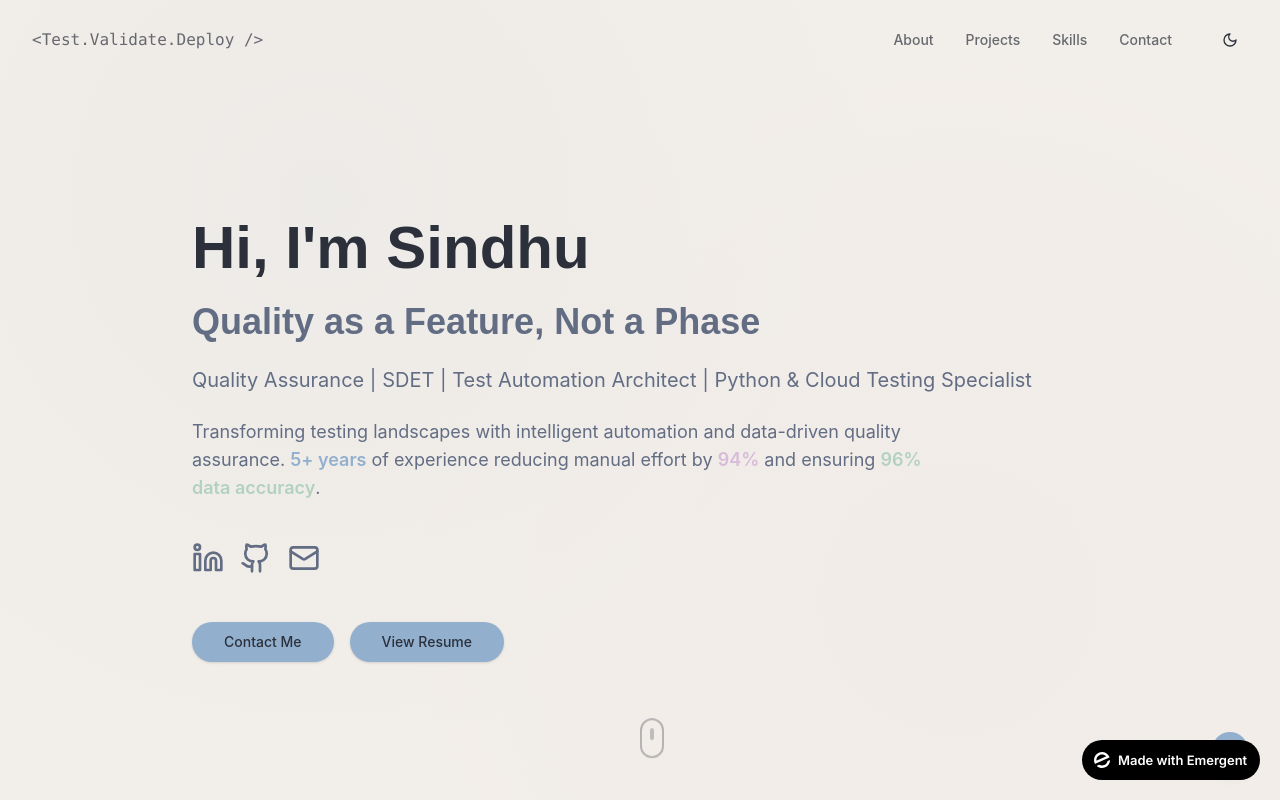
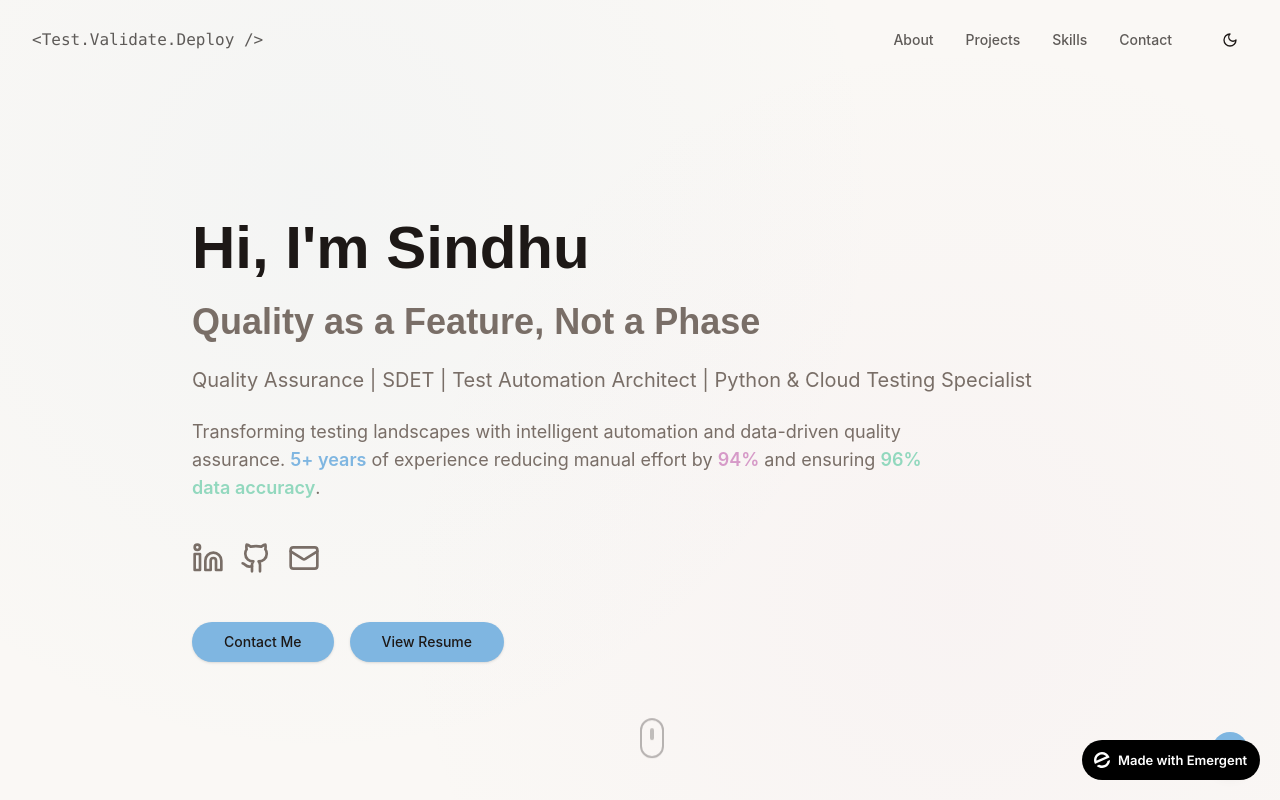
Before and after one commit to sindhusundararajan/sindhusundararajan.github.io, a React (Create React App) app in the folder frontend/: page / in a window 1280 px wide. Shown: the top 800 px of the page. Built offline with nearby package versions, Linux system fonts and the light colour scheme.

Commit message:
auto-commit for cfe61cd0-5000-4106-8af1-9084615d993b

```diff
--- a/frontend/src/index.css
+++ b/frontend/src/index.css
@@ -7,41 +7,41 @@
 
 @layer base {
   :root {
-    /* Light Mode - Beige & Pastels */
-    --background: 35 25% 93%; /* #F5F1E8 */
-    --foreground: 220 15% 20%; /* Dark text */
-    --card: 0 0% 100%; /* White cards */
-    --card-foreground: 220 15% 20%;
+    /* Light Mode - Brighter Pastel Colors with Better Contrast */
+    --background: 36 33% 97%; /* #FAF6EF - Lighter warm beige */
+    --foreground: 20 15% 10%; /* #1A1614 - Very dark brown/black for main text */
+    --card: 0 0% 100%; /* #FFFFFF - Pure white cards */
+    --card-foreground: 20 15% 10%; /* #1A1614 */
     --popover: 0 0% 100%;
-    --popover-foreground: 220 15% 20%;
-    --primary: 210 38% 69%; /* Blue #A8C5DA */
-    --primary-foreground: 220 15% 20%;
-    --secondary: 300 27% 79%; /* Purple #D4A5C4 */
-    --secondary-foreground: 220 15% 20%;
-    --accent: 145 26% 76%; /* Mint #B5D4C6 */
-    --accent-foreground: 220 15% 20%;
-    --destructive: 0 84.2% 60.2%;
+    --popover-foreground: 20 15% 10%;
+    --primary: 206 62% 69%; /* #7AB8E8 - Brighter pastel blue */
+    --primary-foreground: 20 15% 10%;
+    --secondary: 314 42% 72%; /* #C97DB8 - Brighter pastel purple */
+    --secondary-foreground: 20 15% 10%;
+    --accent: 158 47% 71%; /* #8FD9B8 - Brighter pastel mint */
+    --accent-foreground: 20 15% 10%;
+    --destructive: 0 70% 70%;
     --destructive-foreground: 0 0% 98%;
-    --muted: 35 25% 88%;
-    --muted-foreground: 220 15% 45%;
-    --border: 35 20% 85%;
-    --input: 35 20% 85%;
-    --ring: 210 38% 69%;
-    --chart-1: 210 38% 69%; /* Blue */
-    --chart-2: 300 27% 79%; /* Purple */
-    --chart-3: 145 26% 76%; /* Mint */
-    --chart-4: 25 73% 81%; /* Peach #F4C7AB */
+    --muted: 36 20% 90%;
+    --muted-foreground: 24 8% 44%; /* #726B64 - Medium gray for tertiary text */
+    --border: 36 20% 85%;
+    --input: 36 20% 85%;
+    --ring: 206 62% 69%;
+    --chart-1: 206 62% 69%; /* Brighter pastel blue */
+    --chart-2: 314 42% 72%; /* Brighter pastel purple */
+    --chart-3: 158 47% 71%; /* Brighter pastel mint */
+    --chart-4: 25 73% 73%; /* #F5AF7B - Brighter pastel coral */
     --chart-5: 200 30% 60%;
     --radius: 0.5rem;
 
-    /* Custom SDET Portfolio Colors */
-    --color-peach: 25 73% 81%; /* #F4C7AB */
-    --color-blue: 210 38% 69%; /* #A8C5DA */
-    --color-purple: 300 27% 79%; /* #D4A5C4 */
-    --color-mint: 145 26% 76%; /* #B5D4C6 */
-    --color-success: 145 60% 50%;
-    --color-warning: 45 90% 60%;
-    --color-error: 0 70% 50%;
+    /* Custom SDET Portfolio Colors - Brighter Pastels */
+    --color-peach: 25 73% 73%; /* #F5AF7B - Brighter coral/peach */
+    --color-blue: 206 62% 69%; /* #7AB8E8 - Brighter pastel blue */
+    --color-purple: 314 42% 72%; /* #C97DB8 - Brighter pastel purple */
+    --color-mint: 158 47% 71%; /* #8FD9B8 - Brighter pastel mint */
+    --color-success: 144 46% 58%; /* #6BC47D - Brighter green */
+    --color-warning: 40 85% 67%; /* #F4B860 - Brighter amber */
+    --color-error: 0 70% 70%; /* #E87C7C - Brighter coral red */
   }
 
   .dark {
```
